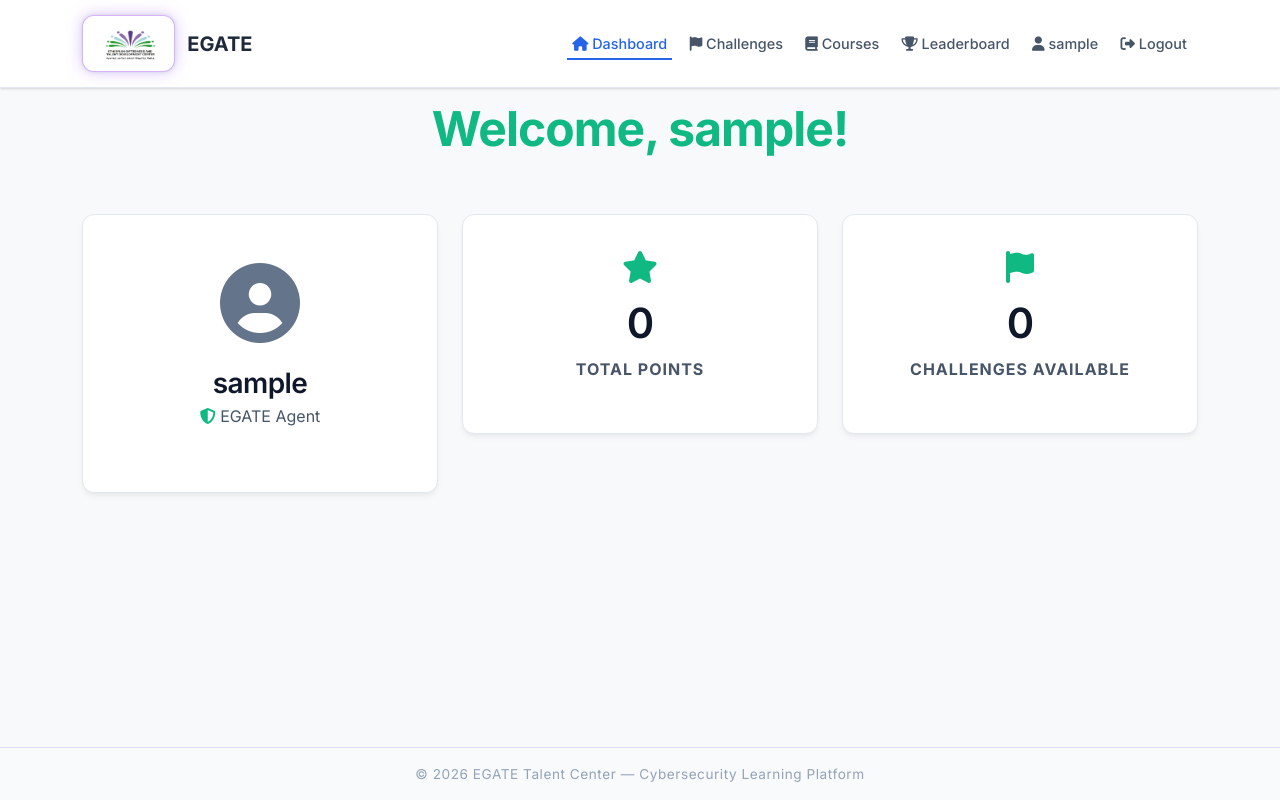
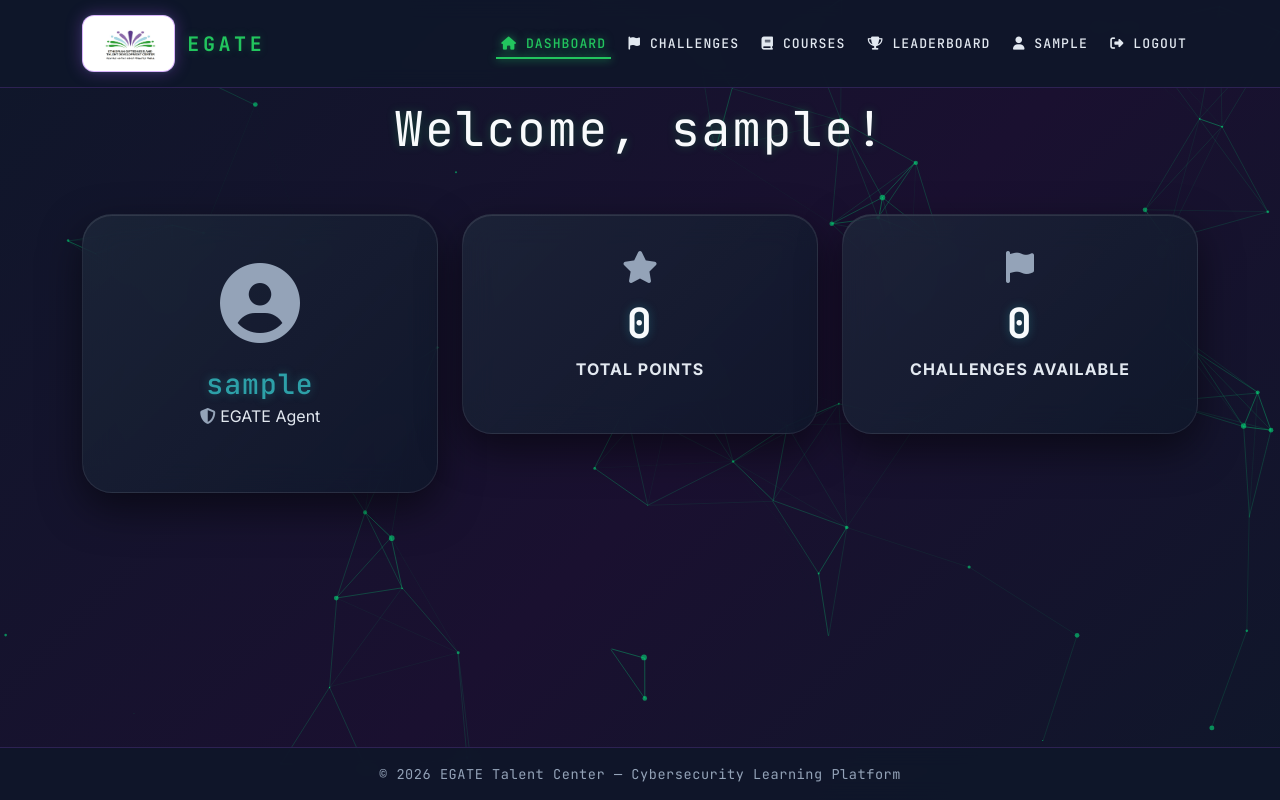
Before and after one commit to daniget12/EGATE, a Flask app: page /dashboard in a window 1280 px wide. Run offline with Flask 3, Linux system fonts and the light colour scheme; the visitor is signed in with stand-in values (Sample User, id 1); data that the repository does not hold is empty.

Commit message:
Revert "Revamp UI to Clean and Modern light theme"
This reverts commit 777a22eef2f83f03a670f3fb564369272e11b74b.

```diff
--- a/app/static/css/style.css
+++ b/app/static/css/style.css
@@ -1,34 +1,34 @@
 :root {
-    --color-bg: #f8fafc;
-    --color-bg-translucent: rgba(248, 250, 252, 0.95);
-    --neon-green: #10b981;
-    --neon-purple: #2563eb;
-    --neon-cyan: #0ea5e9;
+    --color-bg: #0f172a;
+    --color-bg-translucent: rgba(15, 23, 42, 0.9);
+    --neon-green: #22c55e;
+    --neon-purple: #a855f7;
+    --neon-cyan: #22d3ee;
     --neon-red: #ef4444;
     --neon-blue: #3b82f6;
-    --surface: #ffffff;
-    --surface-translucent: rgba(255, 255, 255, 0.95);
-    --input-bg: #ffffff;
-    --text-primary: #1e293b;
-    --text-muted: #64748b;
-    --placeholder: #94a3b8;
-    --heading-glow: none;
+    --surface: #1a1a2e;
+    --surface-translucent: rgba(30, 41, 59, 0.8);
+    --input-bg: rgba(15, 23, 42, 0.8);
+    --text-primary: #e2e8f0;
+    --text-muted: #94a3b8;
+    --placeholder: #64748b;
+    --heading-glow: 0 0 10px rgba(34, 197, 94, 0.3);
     --font-sans: "Inter", system-ui, -apple-system, sans-serif;
-    --font-mono: "Inter", system-ui, sans-serif;
+    --font-mono: "JetBrains Mono", "Fira Code", Consolas, monospace;
 }
 
-[data-bs-theme="light"] {
+[data-bs-theme="dark"] {
     --bs-body-bg: var(--color-bg);
     --bs-body-color: var(--text-primary);
     --bs-primary: var(--neon-purple);
     --bs-success: var(--neon-green);
     --bs-info: var(--neon-cyan);
     --bs-secondary: var(--text-muted);
-    --bs-border-color: #e2e8f0;
-    --bs-heading-color: #0f172a;
+    --bs-border-color: rgba(168, 85, 247, 0.2);
+    --bs-heading-color: var(--neon-green);
     --bs-link-color: var(--neon-purple);
-    --bs-link-hover-color: #1d4ed8;
-    --bs-emphasis-color: #0f172a;
+    --bs-link-hover-color: var(--neon-green);
+    --bs-emphasis-color: #ffffff;
 }
 
 * {
@@ -45,7 +45,7 @@ body {
 body {
     font-family: var(--font-sans);
     background-color: var(--color-bg);
-    background-image: none;
+    background-image: linear-gradient(135deg, #0f172a 0%, #1a1030 55%, #0f172a 100%);
     background-attachment: fixed;
     color: var(--text-primary);
     min-height: 100vh;
@@ -65,11 +65,10 @@ body {
 
 h1, h2, h3, h4, h5, h6,
 .display-4, .display-5 {
-    font-family: var(--font-sans);
-    font-weight: 700;
-    color: var(--text-primary);
-    text-shadow: none;
-    letter-spacing: -0.02em;
+    font-family: var(--font-mono);
+    color: var(--neon-green);
+    text-shadow: var(--heading-glow);
+    letter-spacing: 0.04em;
 }
 
 code, pre {
@@ -77,18 +76,18 @@ code, pre {
 }
 
 p, .lead, .dashboard-note, .hero-text, .auth-subtitle, .auth-footer {
-    color: var(--text-muted);
+    color: var(--text-primary);
 }
 
 a {
     color: var(--neon-purple);
     text-decoration: none;
-    transition: color 0.2s ease;
+    transition: color 0.2s ease, text-shadow 0.2s ease;
 }
 
 a:hover {
-    color: #1d4ed8;
-    text-shadow: none;
+    color: var(--neon-green);
+    text-shadow: 0 0 8px rgba(34, 197, 94, 0.4);
 }
 
 /* ---------- Logo badge (intentional light plate on dark UI) ---------- */
@@ -147,14 +146,21 @@ a:hover {
 .navbar.bg-body,
 .navbar.bg-body-tertiary,
 .navbar.bg-body-secondary {
-    background: #ffffff !important;
-    background-color: #ffffff !important;
+    --bs-navbar-color: #e2e8f0;
+    --bs-navbar-hover-color: #22c55e;
+    --bs-navbar-active-color: #22c55e;
+    --bs-navbar-brand-color: #22c55e;
+    --bs-navbar-brand-hover-color: #22c55e;
+    --bs-navbar-toggler-border-color: rgba(168, 85, 247, 0.4);
+    background: var(--color-bg-translucent) !important;
+    background-color: var(--color-bg-translucent) !important;
+    background-image: none !important;
     backdrop-filter: blur(10px);
     -webkit-backdrop-filter: blur(10px);
-    border-bottom: 1px solid #e2e8f0;
-    box-shadow: 0 1px 3px 0 rgba(0, 0, 0, 0.1), 0 1px 2px 0 rgba(0, 0, 0, 0.06);
+    border-bottom: 1px solid rgba(168, 85, 247, 0.2);
+    box-shadow: none;
     padding: 0.65rem 0;
-    font-family: var(--font-sans);
+    font-family: var(--font-mono);
 }
 
 .navbar .container,
@@ -171,38 +177,38 @@ a:hover {
     display: flex;
     align-items: center;
     gap: 0.75rem;
-    font-family: var(--font-sans);
+    font-family: var(--font-mono);
     font-weight: 700;
     font-size: 1.25rem;
-    color: #1e293b !important;
-    text-shadow: none;
+    color: var(--neon-green) !important;
+    text-shadow: var(--heading-glow);
     -webkit-text-fill-color: unset;
     background: none;
 }
 
 .navbar-brand .brand-text {
-    letter-spacing: normal;
-    text-transform: none;
+    letter-spacing: 0.18em;
+    text-transform: uppercase;
 }
 
 .navbar-toggler {
-    border: 1px solid #e2e8f0;
+    border: 1px solid rgba(168, 85, 247, 0.5);
 }
 
 .navbar-toggler:focus {
-    box-shadow: 0 0 0 3px rgba(37, 99, 235, 0.25);
+    box-shadow: 0 0 0 3px rgba(168, 85, 247, 0.25);
 }
 
 .navbar-toggler-icon {
-    filter: none;
+    filter: invert(1) hue-rotate(80deg);
 }
 
 .nav-link {
-    color: #475569 !important;
+    color: #e2e8f0 !important;
     font-weight: 500;
-    font-size: 0.9rem;
-    letter-spacing: normal;
-    text-transform: none;
+    font-size: 0.82rem;
+    letter-spacing: 0.08em;
+    text-transform: uppercase;
     transition: all 0.2s ease;
     position: relative;
     padding: 0.45rem 0.7rem !important;
@@ -221,8 +227,8 @@ a:hover {
     height: 2px;
     bottom: 2px;
     left: 50%;
-    background: var(--neon-purple);
-    box-shadow: none;
+    background: var(--neon-green);
+    box-shadow: 0 0 8px var(--neon-green);
     transition: all 0.25s ease;
 }
 
@@ -248,13 +254,13 @@ a:hover {
 .stats-card,
 .module-card,
 .challenge-body {
-    background: #ffffff !important;
-    backdrop-filter: none;
-    -webkit-backdrop-filter: none;
-    border: 1px solid #e2e8f0 !important;
-    border-radius: 12px !important;
+    background: linear-gradient(135deg, rgba(30, 41, 59, 0.7) 0%, rgba(15, 23, 42, 0.8) 100%) !important;
+    backdrop-filter: blur(16px);
+    -webkit-backdrop-filter: blur(16px);
+    border: 1px solid rgba(255, 255, 255, 0.08) !important;
+    border-radius: 30px !important;
     color: var(--text-primary) !important;
-    box-shadow: 0 4px 6px -1px rgba(0, 0, 0, 0.05), 0 2px 4px -1px rgba(0, 0, 0, 0.03);
+    box-shadow: 0 16px 40px rgba(0, 0, 0, 0.5), inset 0 1px 0 rgba(255, 255, 255, 0.1);
     transition: transform 0.2s ease, border-color 0.2s ease, box-shadow 0.2s ease;
     overflow: hidden;
 }
@@ -278,51 +286,50 @@ a:hover {
 .auth-card h1,
 .path-card h3,
 .challenge-header h1 {
-    font-family: var(--font-sans);
-    color: #0f172a !important;
-    text-shadow: none;
-    font-weight: 600;
+    font-family: var(--font-mono);
+    color: #2da0a8 !important;
+    text-shadow: 0 0 10px rgba(45, 160, 168, 0.4);
 }
 
 .card-body,
 .card p,
 .path-card p {
-    color: #475569 !important;
+    color: var(--text-primary) !important;
 }
 
 .card a {
-    color: var(--neon-purple);
+    color: #5c6bc0;
     text-shadow: none;
-    transition: color 0.2s ease;
+    transition: color 0.2s ease, text-shadow 0.2s ease;
 }
 
 .card a:hover {
-    color: #1d4ed8;
-    text-shadow: none;
+    color: #2da0a8;
+    text-shadow: 0 0 10px rgba(45, 160, 168, 0.4);
 }
 
 /* Sleek Modern Challenge Cards */
 .challenge-card {
     position: relative;
     cursor: pointer;
-    background: #ffffff !important;
+    background: #0f172a !important;
     backdrop-filter: none !important;
     -webkit-backdrop-filter: none !important;
-    border: 1px solid #e2e8f0 !important;
-    border-radius: 8px !important;
-    box-shadow: 0 1px 3px 0 rgba(0, 0, 0, 0.1), 0 1px 2px 0 rgba(0, 0, 0, 0.06) !important;
-    transition: all 0.2s ease !important;
+    border: 1px solid rgba(255, 255, 255, 0.06) !important;
+    border-radius: 14px !important;
+    box-shadow: 0 4px 6px -1px rgba(0, 0, 0, 0.3), 0 2px 4px -1px rgba(0, 0, 0, 0.2) !important;
+    transition: all 0.3s cubic-bezier(0.4, 0, 0.2, 1) !important;
 }
 
 .challenge-card:hover {
-    transform: translateY(-2px) !important;
-    border-color: var(--neon-purple) !important;
-    box-shadow: 0 4px 6px -1px rgba(0, 0, 0, 0.1), 0 2px 4px -1px rgba(0, 0, 0, 0.06) !important;
+    transform: translateY(-4px) !important;
+    border-color: rgba(168, 85, 247, 0.5) !important;
+    box-shadow: 0 12px 25px -5px rgba(0, 0, 0, 0.5), 0 8px 10px -6px rgba(168, 85, 247, 0.15) !important;
 }
 
 .challenge-card .card-title,
 .challenge-card .text-primary {
-    color: #0f172a !important;
+    color: #f8fafc !important;
     text-shadow: none !important;
     font-size: 1.15rem;
     font-weight: 600;
@@ -364,11 +370,11 @@ a:hover {
 }
 
 .stats-number {
-    font-family: var(--font-sans);
+    font-family: var(--font-mono);
     font-size: 2.6rem;
-    font-weight: 700;
-    color: #0f172a !important;
-    text-shadow: none;
+    font-weight: 900;
+    color: #2da0a8 !important;
+    text-shadow: 0 0 16px rgba(45, 160, 168, 0.45);
     -webkit-text-fill-color: unset;
     background: none;
 }
--- a/app/templates/base.html
+++ b/app/templates/base.html
@@ -1,5 +1,5 @@
 <!DOCTYPE html>
-<html lang="en" data-bs-theme="light">
+<html lang="en" data-bs-theme="dark">
 <head>
     <meta charset="UTF-8">
     <meta name="viewport" content="width=device-width, initial-scale=1.0">
@@ -12,13 +12,16 @@
     <!-- Google Fonts -->
     <link rel="preconnect" href="https://fonts.googleapis.com">
     <link rel="preconnect" href="https://fonts.gstatic.com" crossorigin>
-    <link href="https://fonts.googleapis.com/css2?family=Inter:wght@300;400;500;600;700&display=swap" rel="stylesheet">
+    <link href="https://fonts.googleapis.com/css2?family=Inter:wght@400;500;600;700&family=JetBrains+Mono:wght@400;500;600;700&display=swap" rel="stylesheet">
+    <!-- Particles.js -->
+    <script src="https://cdn.jsdelivr.net/particles.js/2.0.0/particles.min.js"></script>
     <!-- Animate.css -->
     <link rel="stylesheet" href="https://cdnjs.cloudflare.com/ajax/libs/animate.css/4.1.1/animate.min.css">
 
     <link rel="stylesheet" href="{{ url_for('static', filename='css/style.css') }}">
 </head>
-<body class="bg-light">
+<body>
+    <div id="particles-js"></div>
 
     <nav class="navbar navbar-expand-lg fixed-top">
         <div class="container">
@@ -111,6 +114,27 @@
     <!-- Scripts -->
     <script src="https://cdn.jsdelivr.net/npm/bootstrap@5.3.2/dist/js/bootstrap.bundle.min.js"></script>
     <script>
+        // Particles.js configuration
+        if(typeof particlesJS !== 'undefined') {
+            particlesJS('particles-js', {
+                particles: {
+                    number: { value: 60, density: { enable: true, value_area: 800 } },
+                    color: { value: '#00ff88' },
+                    shape: { type: 'circle' },
+                    opacity: { value: 0.5, random: false },
+                    size: { value: 3, random: true },
+                    line_linked: { enable: true, distance: 150, color: '#00ff88', opacity: 0.4, width: 1 },
+                    move: { enable: true, speed: 3, direction: 'none', random: false, straight: false, out_mode: 'out', bounce: false }
+                },
+                interactivity: {
+                    detect_on: 'canvas',
+                    events: { onhover: { enable: true, mode: 'repulse' }, onclick: { enable: true, mode: 'push' }, resize: true },
+                    modes: { repulse: { distance: 100, duration: 0.4 }, push: { particles_nb: 4 } }
+                },
+                retina_detect: true
+            });
+        }
+
         // Auto-hide alerts
         setTimeout(() => {
             document.querySelectorAll('.alert').forEach(alert => {
--- a/app/templates/dashboard.html
+++ b/app/templates/dashboard.html
@@ -6,7 +6,7 @@
 <div class="container">
     <div class="row mb-5">
         <div class="col-12 text-center">
-            <h1 class="display-5 text-primary">
+            <h1 class="display-5" style="color: #f8fafc;">
                 Welcome, <span>{{ current_user.username }}</span>!
             </h1>
         </div>
@@ -20,8 +20,8 @@
                     <div class="mb-4">
                         <i class="fas fa-user-circle fa-5x text-secondary"></i>
                     </div>
-                    <h3 class="card-title mb-1">{{ current_user.username }}</h3>
-                    <p class="text-secondary"><i class="fas fa-shield-alt text-primary"></i> EGATE Agent</p>
+                    <h3 class="card-title text-white mb-1">{{ current_user.username }}</h3>
+                    <p class="text-secondary"><i class="fas fa-shield-alt" style="color: #94a3b8;"></i> EGATE Agent</p>
                 </div>
             </div>
         </div>
@@ -32,18 +32,18 @@
                 <div class="col-md-6">
                     <div class="card stats-card h-100">
                         <div class="card-body">
-                            <i class="fas fa-star fa-2x mb-3 text-primary"></i>
-                            <h2 class="stats-number m-0 text-primary">{{ current_user.points }}</h2>
-                            <p class="text-uppercase mt-2 fw-bold text-secondary" style="letter-spacing: 1px;">Total Points</p>
+                            <i class="fas fa-star fa-2x mb-3" style="color: #94a3b8;"></i>
+                            <h2 class="stats-number m-0" style="color: #f8fafc !important;">{{ current_user.points }}</h2>
+                            <p class="text-uppercase mt-2 fw-bold" style="color: #64748b; letter-spacing: 1px;">Total Points</p>
                         </div>
                     </div>
                 </div>
                 <div class="col-md-6">
                     <div class="card stats-card h-100">
                         <div class="card-body">
-                            <i class="fas fa-flag fa-2x mb-3 text-primary"></i>
-                            <h2 class="stats-number m-0 text-primary">{{ challenge_count | default(0) }}</h2>
-                            <p class="text-uppercase mt-2 fw-bold text-secondary" style="letter-spacing: 1px;">Challenges Available</p>
+                            <i class="fas fa-flag fa-2x mb-3" style="color: #94a3b8;"></i>
+                            <h2 class="stats-number m-0" style="color: #f8fafc !important;">{{ challenge_count | default(0) }}</h2>
+                            <p class="text-uppercase mt-2 fw-bold" style="color: #64748b; letter-spacing: 1px;">Challenges Available</p>
                         </div>
                     </div>
                 </div>
```
Also changed, not shown: other parts of app/static/css/style.css (+112 -107 lines).
